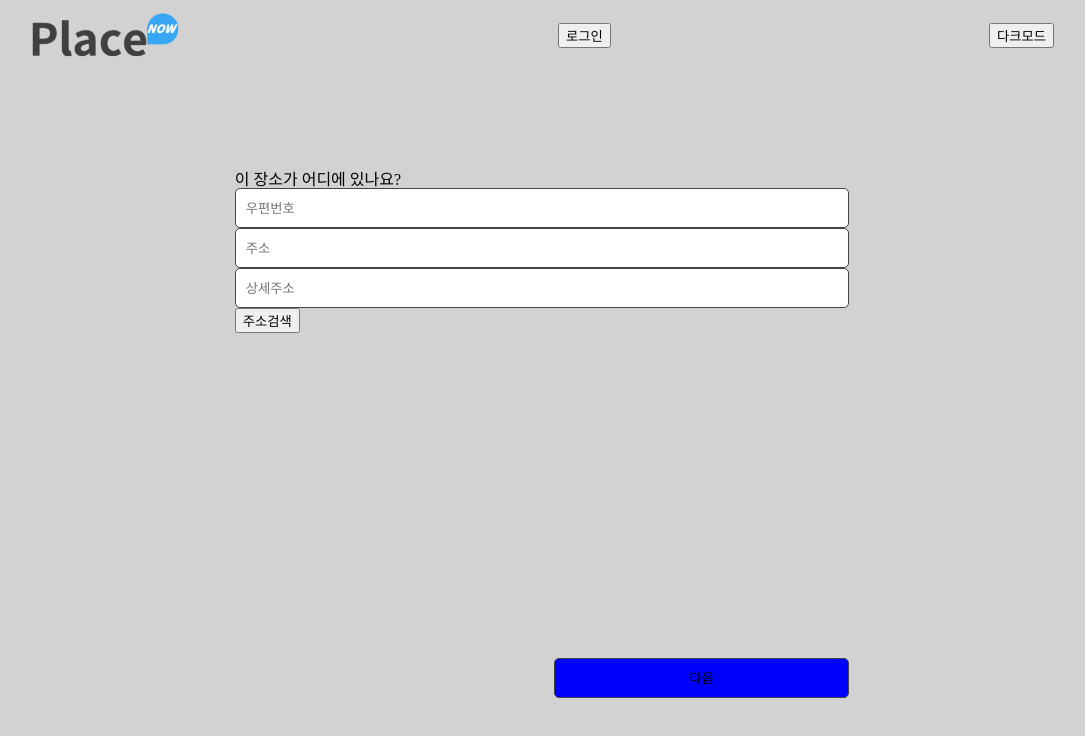
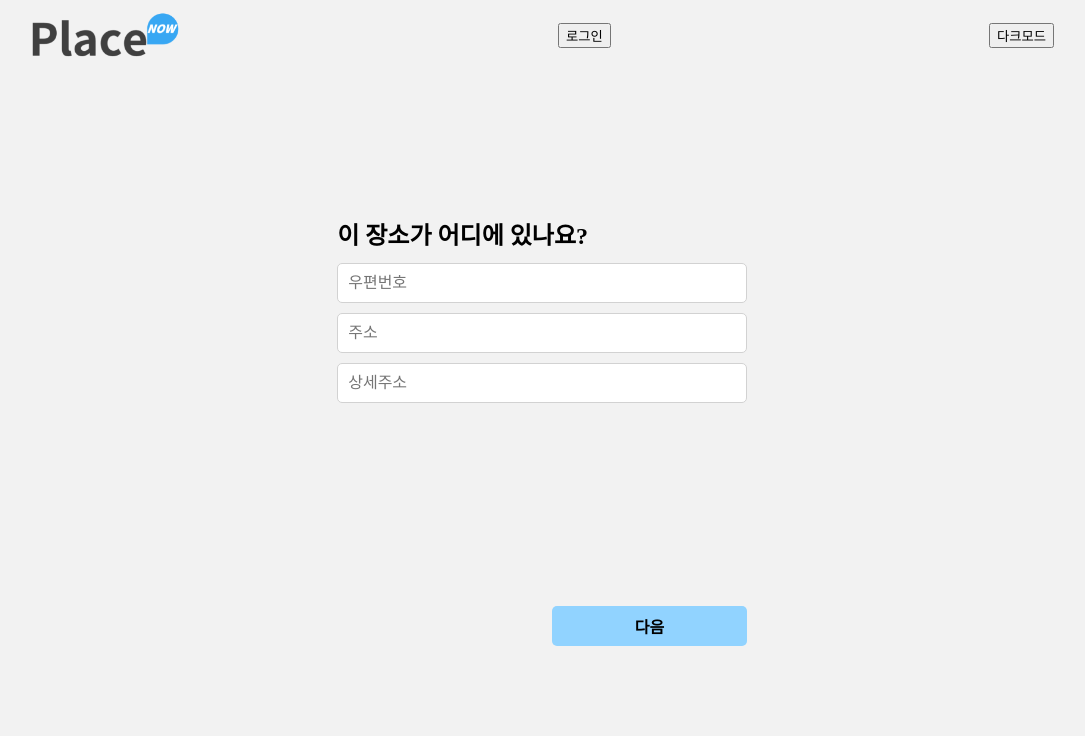
Before and after one commit to bamvwoo/place-now-serverless, a React (Vite) app: page /registration in a window 1280 px wide. Shown: the top 736 px of the page, without its empty margins (98-1183 px from the left). Built offline with nearby package versions, Linux system fonts and the light colour scheme.

Commit message:
스타일 수정

```diff
--- a/src/App.css
+++ b/src/App.css
@@ -1,16 +1,17 @@
 :root {
     --global-header-height: 70px;
 
-    --main-std-dark-color: #444;
-	--main-std-light-color: #d2d2d2;
+    --main-std-dark-bg-color: #333;
+	--main-std-light-bg-color: #f2f2f2;
+    --main-std-blue-color: #91d3ff;
 }
 
 #root:has(#wrapper.dark-mode) {
-    background-color: var(--main-std-dark-color);
+    background-color: var(--main-std-dark-bg-color);
 }
 
 #root:has(#wrapper.light-mode) {
-    background-color: var(--main-std-light-color);
+    background-color: var(--main-std-light-bg-color);
 }
 
 #wrapper {
--- a/src/components/Registration/AddressSelector.jsx
+++ b/src/components/Registration/AddressSelector.jsx
@@ -4,6 +4,8 @@ import { useFormContext } from "react-hook-form";
 import styled from "styled-components";
 
 const RootContainer = styled.div`
+    display: flex;
+    flex-direction: column;
 `;
 
 export default function AddressSelector() {
@@ -27,6 +29,7 @@ export default function AddressSelector() {
                         required: '우편번호를 입력해주세요'
                     })
                 }
+                onClick={ () => { setIsOpen(!isOpen) } }
                 readOnly
             />
             { errors.postCode ? <p>{ errors.postCode.message }</p> : null }
@@ -39,6 +42,7 @@ export default function AddressSelector() {
                         readOnly: true
                     })
                 }
+                onClick={ () => { setIsOpen(!isOpen) } }
                 readOnly
             />
             { errors.address ? <p>{ errors.address.message }</p> : null }
@@ -50,18 +54,15 @@ export default function AddressSelector() {
                 }
             />
 
-            <div>
-                <button type="button" onClick={ () => { setIsOpen(!isOpen) } }>주소검색</button>
-
-                {
-                    isOpen ?
+            {
+                isOpen ?
+                <div>
                     <DaumPostcode
                         onComplete={ applyAddress }
                         autoClose={false}
-                    /> :
-                    null
-                }
-            </div>
+                    />
+                </div> : null
+            }
             { errors.address ? <p>{ errors.address.message }</p> : null }
         </RootContainer>
     )
--- a/src/pages/Registration.jsx
+++ b/src/pages/Registration.jsx
@@ -8,7 +8,7 @@ const RootContainer = styled.main`
     form {
         width: 100%;
         height: 100%;
-        padding: 10% 20%;
+        padding: 15% 30%;
     }
 
     form > div {
@@ -25,9 +25,17 @@ const FormInputContainer = styled.div`
         width: 100%;
         height: 40px;
         padding: 0 10px;
-        border: 1px solid var(--main-std-dark-color);
+        border: 1px solid #d2d2d2;
         border-radius: 5px;
         background-color: #fff;
+        margin-bottom: 10px;
+        font-size: 1rem;
+    }
+
+    h4 {
+        margin-bottom: 15px;
+        font-size: 1.5rem;
+        font-weight: 600;
     }
 `;
 
@@ -42,14 +50,18 @@ const FormButtonContainer = styled.div`
     }
 
     button {
-        width: 48%;
+        width: calc(50% - 10px);
         height: 100%;
-        border: 1px solid var(--main-std-dark-color);
+        border: none;
+        font-size: 1rem;
+        font-weight: 600;
         border-radius: 5px;
         cursor: pointer;
+        background-color: #e2e2e2;
 
         &[type="submit"] {
-            background-color: blue;
+            background-color: var(--main-std-blue-color);
+            margin-left: 10px;
         }
     }
 `;
@@ -90,6 +102,7 @@ export default function Registration() {
                     {
                         step === 2 ? (
                             <>
+                                <h4>장소의 이름을 입력해주세요</h4>
                                 <input type="text"
                                     placeholder="장소명"
                                     {
@@ -118,7 +131,10 @@ export default function Registration() {
 
                     {
                         step === 3 ? (
-                            <ImageUploader required="장소 이미지를 첨부해주세요" thumbnailEnabled={ true } />
+                            <>
+                                <h4>장소 이미지를 첨부해주세요</h4>
+                                <ImageUploader required="장소 이미지를 첨부해주세요" thumbnailEnabled={ true } />
+                            </>
                         ) : null
                     }
                     </FormInputContainer>
```
